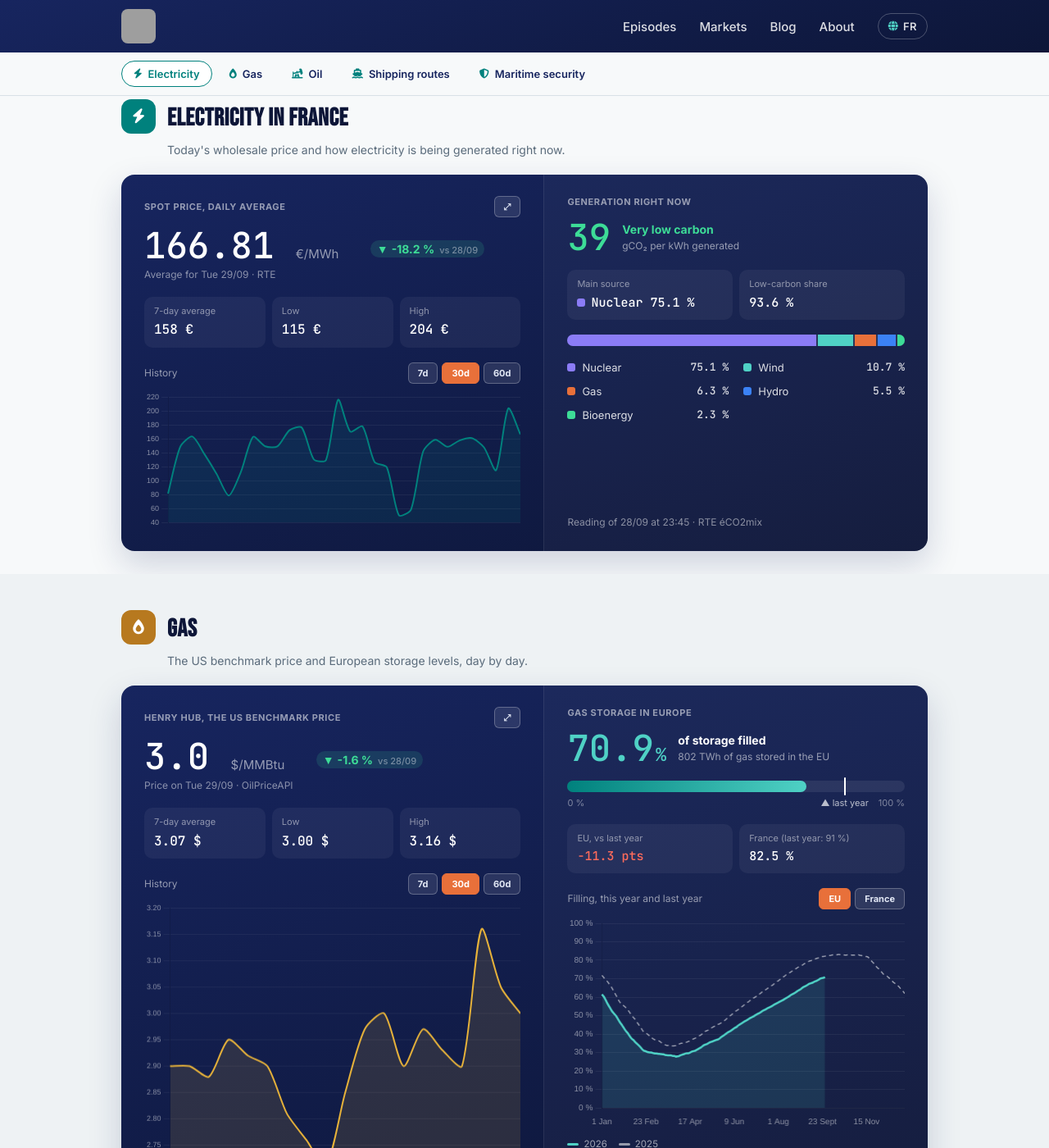
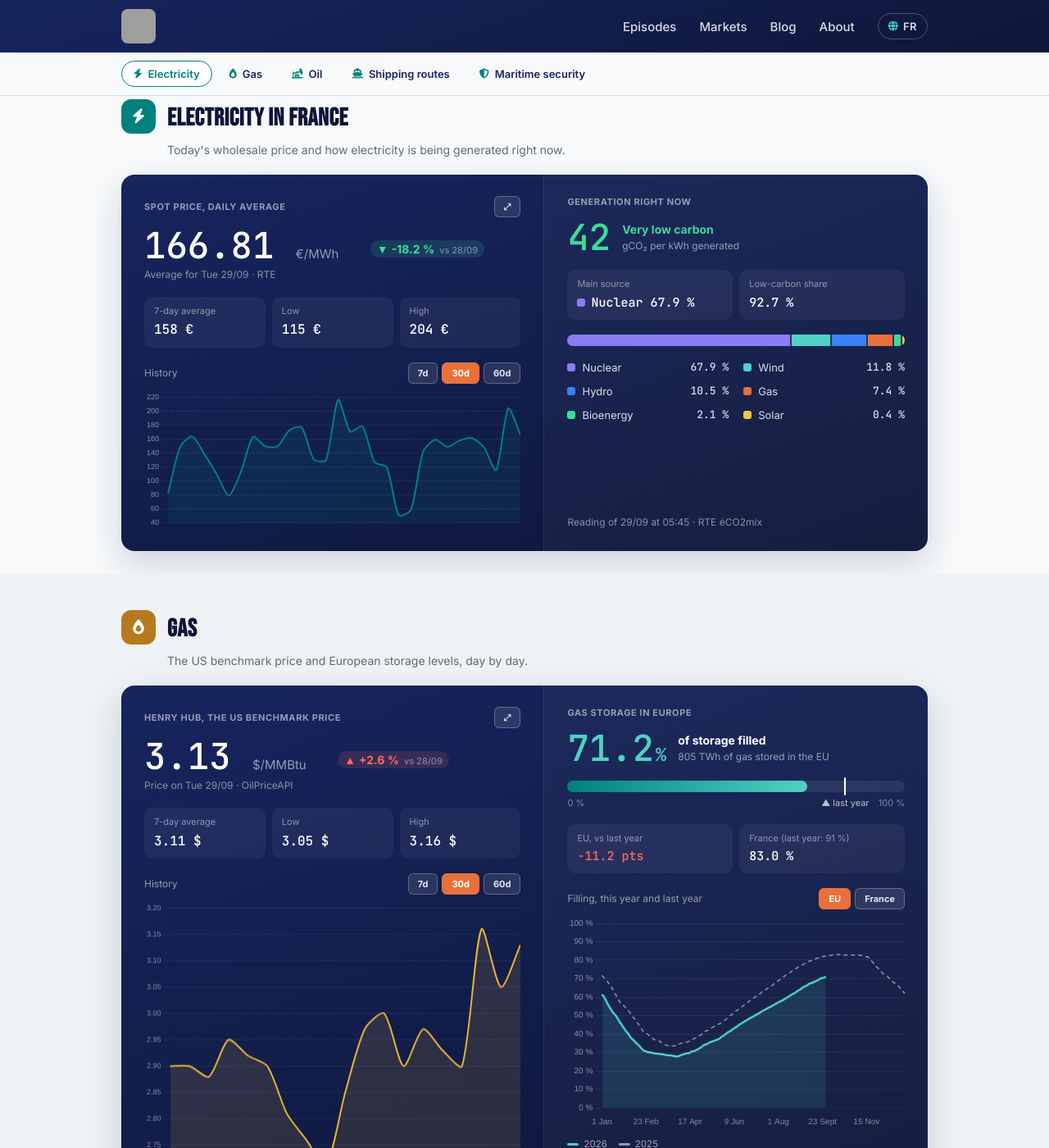
Before and after one commit to InsideEnergyMarkets/Inside-Energy-Markets, a Jekyll site: the page built from en/markets/index.html, in a window 1280 px wide and 1400 px high, scrolled down 383 px. Shown: the whole window at 82% size. Built offline with Jekyll 4.4.1, drawn with Linux system fonts in a browser that asks for light colours; some of the changed text lies outside the part shown; grey boxes are pictures that could not be loaded.

Commit message:
Mise à jour automatique des données marché

```diff
--- a/_data/market.json
+++ b/_data/market.json
@@ -1,18 +1,18 @@
 {
-  "updated_at": "2026-09-29T00:10:10.197211Z",
+  "updated_at": "2026-09-29T06:09:25.564860Z",
   "brent": {
-    "price_usd": 105.92,
-    "date": "2026-09-28",
+    "price_usd": 107.24,
+    "date": "2026-09-29",
     "unit": "USD/baril",
     "source": "OilPriceAPI",
-    "date_label": "Dernier cours connu : lun. 28/09",
-    "date_label_en": "Last known price: Mon 28/09",
-    "prev_value": 105.99,
-    "prev_date": "2026-09-25",
-    "change_pct": -0.1
+    "date_label": "Cours du mar. 29/09",
+    "date_label_en": "Price on Tue 29/09",
+    "prev_value": 105.92,
+    "prev_date": "2026-09-28",
+    "change_pct": 1.2
   },
   "henry_hub": {
-    "price_usd_mmbtu": 3.0,
+    "price_usd_mmbtu": 3.13,
     "date": "2026-09-29",
     "unit": "USD/MMBtu",
     "source": "OilPriceAPI",
@@ -20,20 +20,21 @@
     "date_label_en": "Price on Tue 29/09",
     "prev_value": 3.05,
     "prev_date": "2026-09-28",
-    "change_pct": -1.6
+    "change_pct": 2.6
   },
   "mix_france": {
-    "date_heure": "2026-09-28T23:45:00+00:00",
+    "date_heure": "2026-09-29T05:45:00+00:00",
     "shares": {
-      "nucleaire": 75.1,
-      "eolien": 10.7,
-      "gaz": 6.3,
-      "hydraulique": 5.5,
-      "bioenergies": 2.3
+      "nucleaire": 67.9,
+      "eolien": 11.8,
+      "hydraulique": 10.5,
+      "gaz": 7.4,
+      "bioenergies": 2.1,
+      "solaire": 0.4
     },
     "top_source": "nucleaire",
-    "top_share": 75.1,
-    "co2_intensity": 39
+    "top_share": 67.9,
+    "co2_intensity": 42
   },
   "spot_price_france": {
     "price_eur_mwh": 166.81,
--- a/_data/market_history.json
+++ b/_data/market_history.json
@@ -614,16 +614,19 @@
   },
   {
     "date": "2026-09-29",
-    "henry_hub_usd_mmbtu": 3.0,
+    "henry_hub_usd_mmbtu": 3.13,
     "henry_hub_source": "OilPriceAPI",
     "spot_eur_mwh": 166.81,
     "spot_source": "RTE",
     "mix_shares": {
-      "nucleaire": 75.1,
-      "eolien": 10.7,
-      "gaz": 6.3,
-      "hydraulique": 5.5,
-      "bioenergies": 2.3
-    }
+      "nucleaire": 67.9,
+      "eolien": 11.8,
+      "hydraulique": 10.5,
+      "gaz": 7.4,
+      "bioenergies": 2.1,
+      "solaire": 0.4
+    },
+    "brent_usd": 107.24,
+    "brent_source": "OilPriceAPI"
   }
 ]
--- a/_data/weekly_summary.json
+++ b/_data/weekly_summary.json
@@ -3,8 +3,8 @@
   "period_end": "2026-09-29",
   "brent": {
     "start_usd": 114.89,
-    "end_usd": 105.92,
-    "change_pct": -7.8
+    "end_usd": 107.24,
+    "change_pct": -6.7
   },
   "spot_price": {
     "avg_eur_mwh": 157.76,
@@ -13,8 +13,8 @@
     "days_count": 8
   },
   "mix": {
-    "nuclear_avg_share": 71.2,
-    "renewables_avg_share": 22.4,
+    "nuclear_avg_share": 70.3,
+    "renewables_avg_share": 23.2,
     "days_count": 8
   }
 }
```
Also changed, not shown: _data/gas_storage.json (+1 -1 lines).
